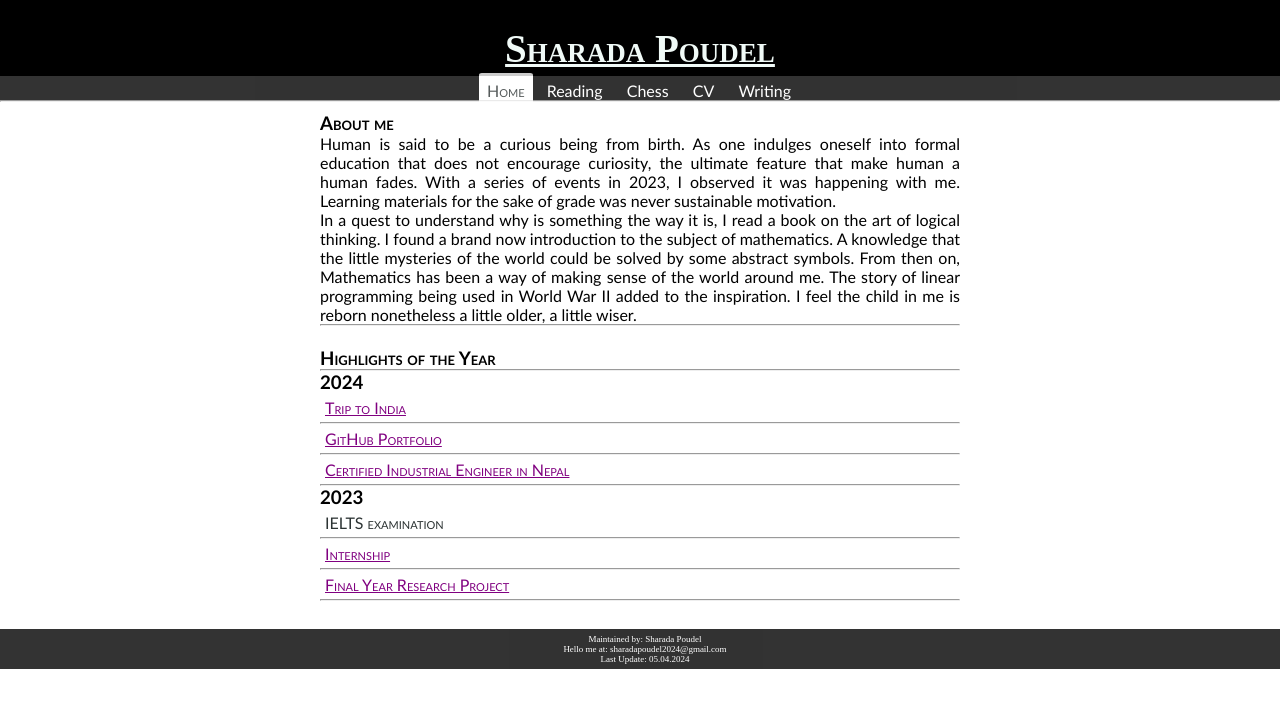
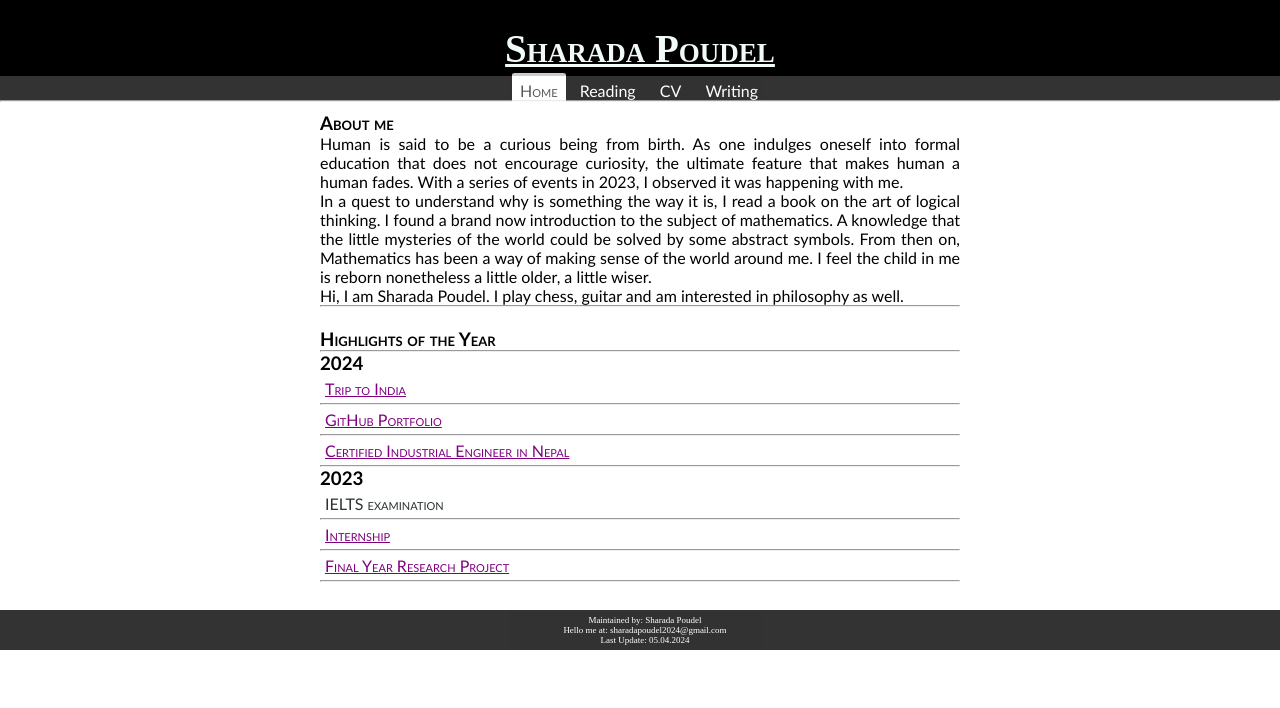
Before and after one commit to ricemutton/Portfolio, a plain HTML site: page index.html in a window 1280 px wide. Drawn offline with Linux system fonts and the light colour scheme.

Commit message:
Removed Chess and images

```diff
--- a/index.html
+++ b/index.html
@@ -18,7 +18,6 @@
                 <ul>
                 <li><span><a href="/index.html">Home</a></span></li>
                 <li><a id="navbar_item" href="/Reading.html">Reading</a></li>
-                <li><a id="navbar_item" href="https://www.chess.com/member/ricemutton">Chess</a></li>
                 <li><a id="navbar_item" href="/CV.html">CV</a></li>
                 <li><a id="navbar_item" href="/writing.html">Writing</a></ul>
             </div>
@@ -29,7 +28,7 @@
             <section class="bodybox">
                 <div class="bodycontent">
                     <h3 style="font-variant: small-caps">About me</h3>
-                    <p>Human is said to be a curious being from birth. As one indulges oneself into formal education that does not encourage curiosity, the ultimate feature that make human a human fades. With a series of events in 2023, I observed it was happening with me. Learning materials for the sake of grade was never sustainable motivation.<br>In a quest to understand why is something the way it is, I read a book on the art of logical thinking. I found a brand now introduction to the subject of mathematics. A knowledge that the little mysteries of the world could be solved by some abstract symbols. From then on, Mathematics has been a way of making sense of the world around me. The story of linear programming being used in World War II added to the inspiration. I feel the child in me is reborn nonetheless a little older, a little wiser.</p>
+                    <p>Human is said to be a curious being from birth. As one indulges oneself into formal education that does not encourage curiosity, the ultimate feature that makes human a human fades. With a series of events in 2023, I observed it was happening with me. <br>In a quest to understand why is something the way it is, I read a book on the art of logical thinking. I found a brand now introduction to the subject of mathematics. A knowledge that the little mysteries of the world could be solved by some abstract symbols. From then on, Mathematics has been a way of making sense of the world around me. I feel the child in me is reborn nonetheless a little older, a little wiser.<br> Hi, I am Sharada Poudel. I play chess, guitar and am interested in philosophy as well. </p>
                     <hr>
                 </div>
             </section>
```
Also changed, not shown: CV.html (+0 -1 lines), Reading.html (+0 -1 lines), writing.html (+0 -1 lines), reading.jpg (deleted), readingbelow.jpg (deleted).
